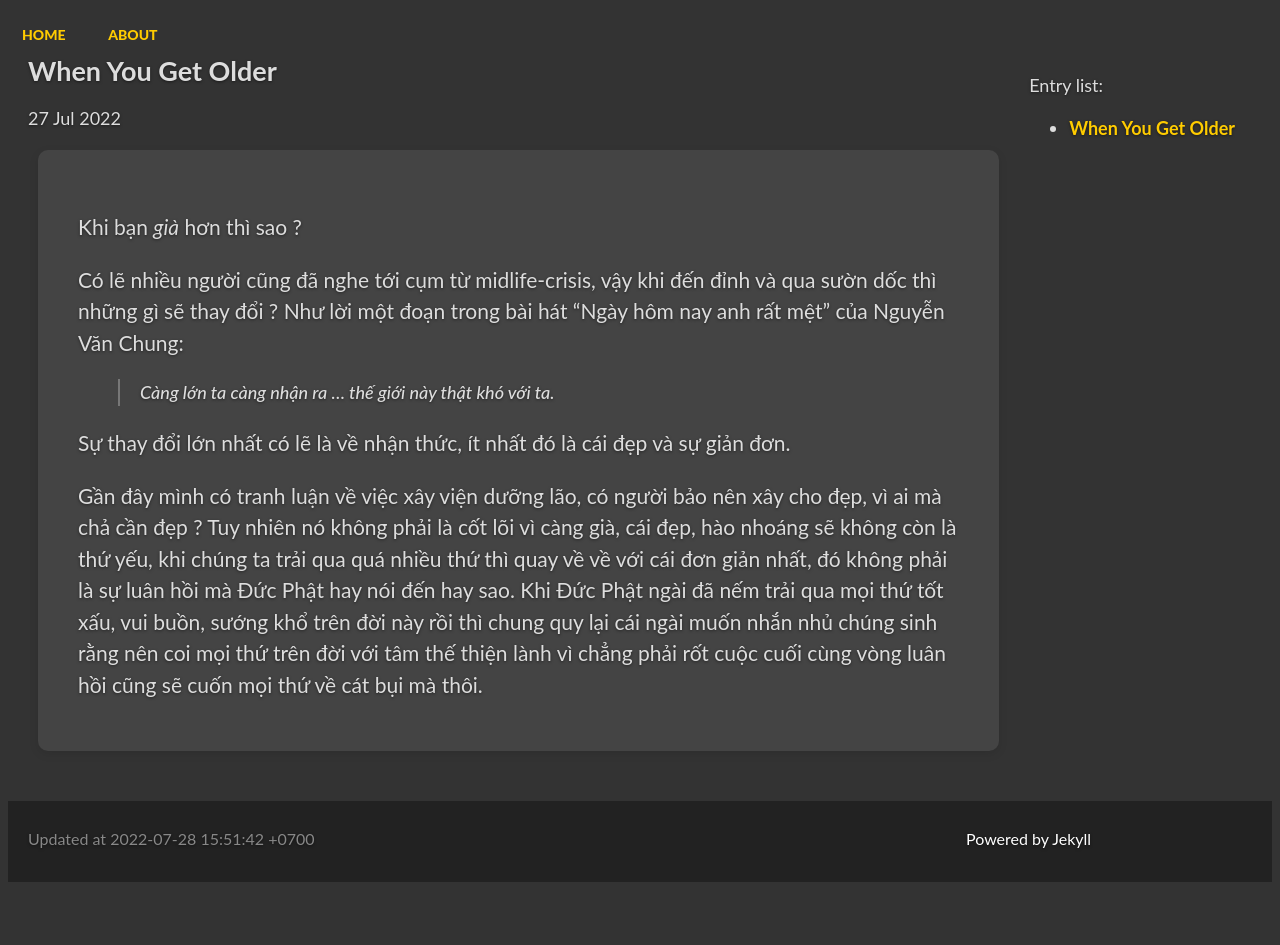
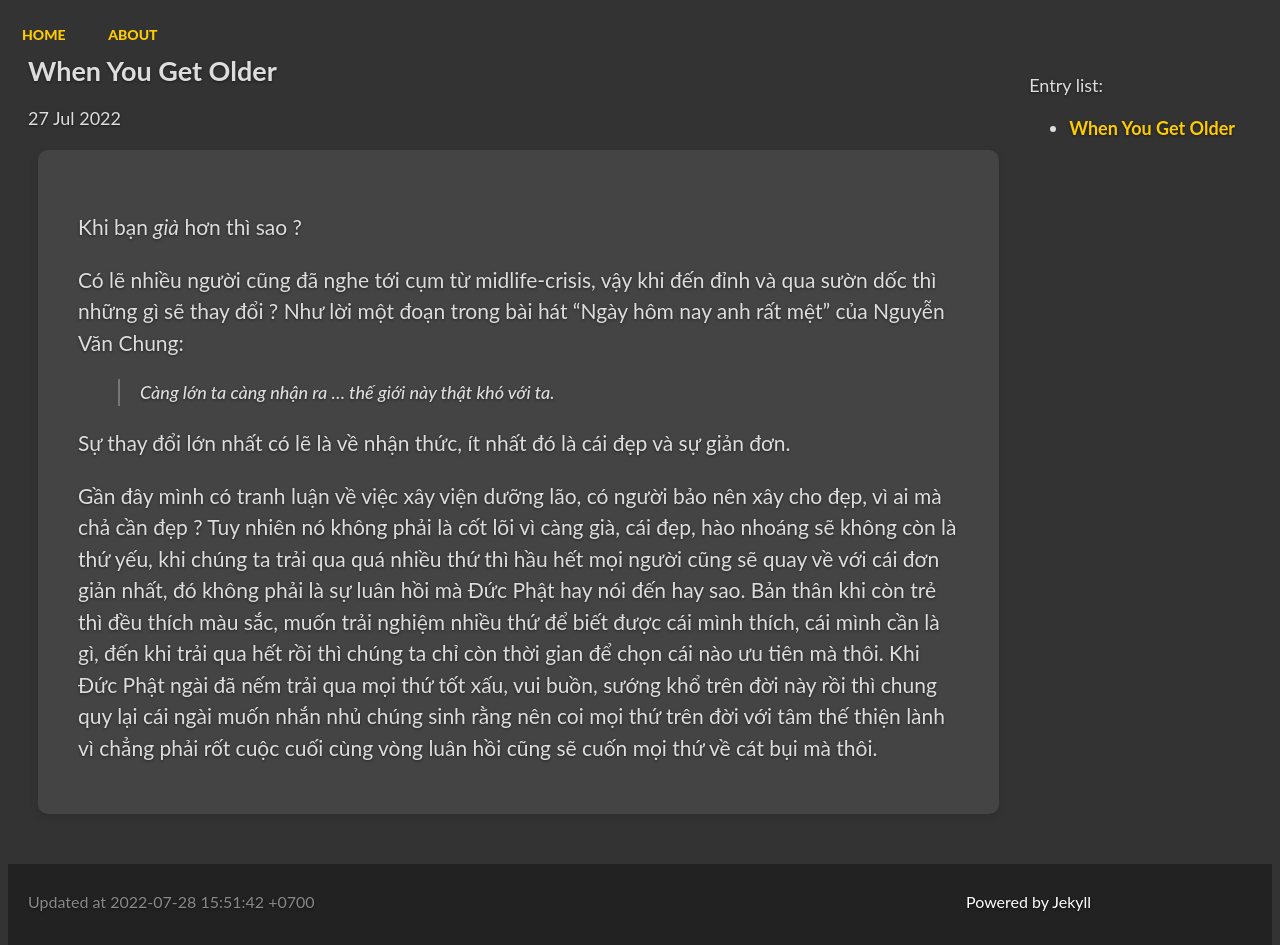
Before and after one commit to vdchuyen/chuyen-vn, a Jekyll site: the page built from _posts/2022-07-27-when-you-get-older.md, in a window 1280 px wide. Built offline with Jekyll 4.4.1, drawn with Linux system fonts in a browser that asks for light colours; our own code applies the rules of GitHub Pages for plain Markdown files; Markdown is read by kramdown in place of the engine named in the settings; before the commit the page ends 900 px from its top, so only the background shows below that.

Commit message:
Update 2022-07-27-when-you-get-older.md

```diff
--- a/_posts/2022-07-27-when-you-get-older.md
+++ b/_posts/2022-07-27-when-you-get-older.md
@@ -9,5 +9,6 @@ Sự thay đổi lớn nhất có lẽ là về nhận thức, ít nhất đó l
 
 
 Gần đây mình có tranh luận về việc xây viện dưỡng lão, có người bảo nên xây cho đẹp, vì ai mà chả cần đẹp ?
-Tuy nhiên nó không phải là cốt lõi vì càng già, cái đẹp, hào nhoáng sẽ không còn là thứ yếu, khi chúng ta trải qua quá nhiều thứ thì quay về về với cái đơn giản nhất, đó không phải là sự luân hồi mà Đức Phật hay nói đến hay sao.
+Tuy nhiên nó không phải là cốt lõi vì càng già, cái đẹp, hào nhoáng sẽ không còn là thứ yếu, khi chúng ta trải qua quá nhiều thứ thì hầu hết mọi người cũng sẽ quay về với cái đơn giản nhất, đó không phải là sự luân hồi mà Đức Phật hay nói đến hay sao.
+Bản thân khi còn trẻ thì đều thích màu sắc, muốn trải nghiệm nhiều thứ để biết được cái mình thích, cái mình cần là gì, đến khi trải qua hết rồi thì chúng ta chỉ còn thời gian để chọn cái nào ưu tiên mà thôi.
 Khi Đức Phật ngài đã nếm trải qua mọi thứ tốt xấu, vui buồn, sướng khổ trên đời này rồi thì chung quy lại cái ngài muốn nhắn nhủ chúng sinh rằng nên coi mọi thứ trên đời với tâm thế thiện lành vì chẳng phải rốt cuộc cuối cùng vòng luân hồi cũng sẽ cuốn mọi thứ về cát bụi mà thôi.
```
